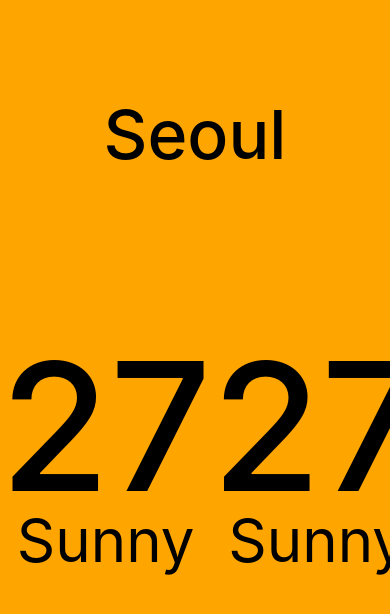
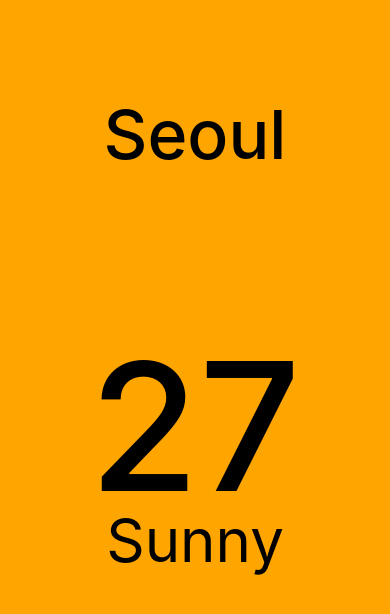
Before and after one commit to yihimin/rn_study, a React Native app: screen / in a window 390 px wide. Shown: the top 614 px of the page. Built offline with nearby package versions, Linux system fonts and the light colour scheme.

Commit message:
스크롤 뷰에 페이징 기능 추가 및 화면 너비에 맞춘 스타일 조정

```diff
--- a/App.tsx
+++ b/App.tsx
@@ -1,5 +1,7 @@
 import { StatusBar } from "expo-status-bar";
-import { StyleSheet, Text, View, ScrollView } from "react-native";
+import { StyleSheet, Text, View, ScrollView, Dimensions } from "react-native";
+
+const { width: SCREEN_WIDTH } = Dimensions.get("window");
 
 export default function App() {
   return (
@@ -7,7 +9,12 @@
       <View style={styles.city}>
         <Text style={styles.cityName}>Seoul</Text>
       </View>
-      <ScrollView horizontal contentContainerStyle={styles.weather}>
+      <ScrollView
+        pagingEnabled
+        horizontal
+        showsHorizontalScrollIndicator={false}
+        contentContainerStyle={styles.weather}
+      >
         <View style={styles.day}>
           <Text style={styles.temp}>27</Text>
           <Text style={styles.weatherName}>Sunny</Text>
@@ -41,6 +48,7 @@
   weather: {},
   day: {
     alignItems: "center",
+    width: SCREEN_WIDTH,
   },
   temp: {
     marginTop: 50,
```
